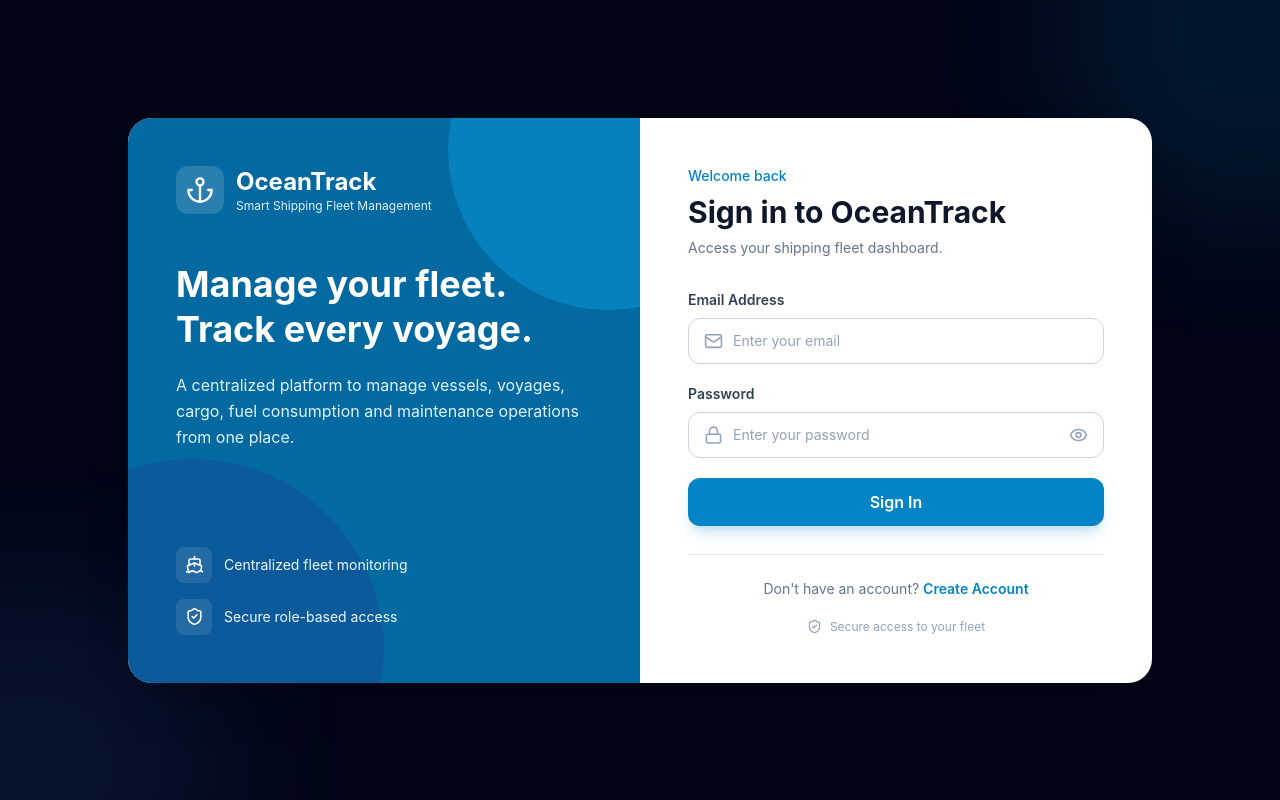
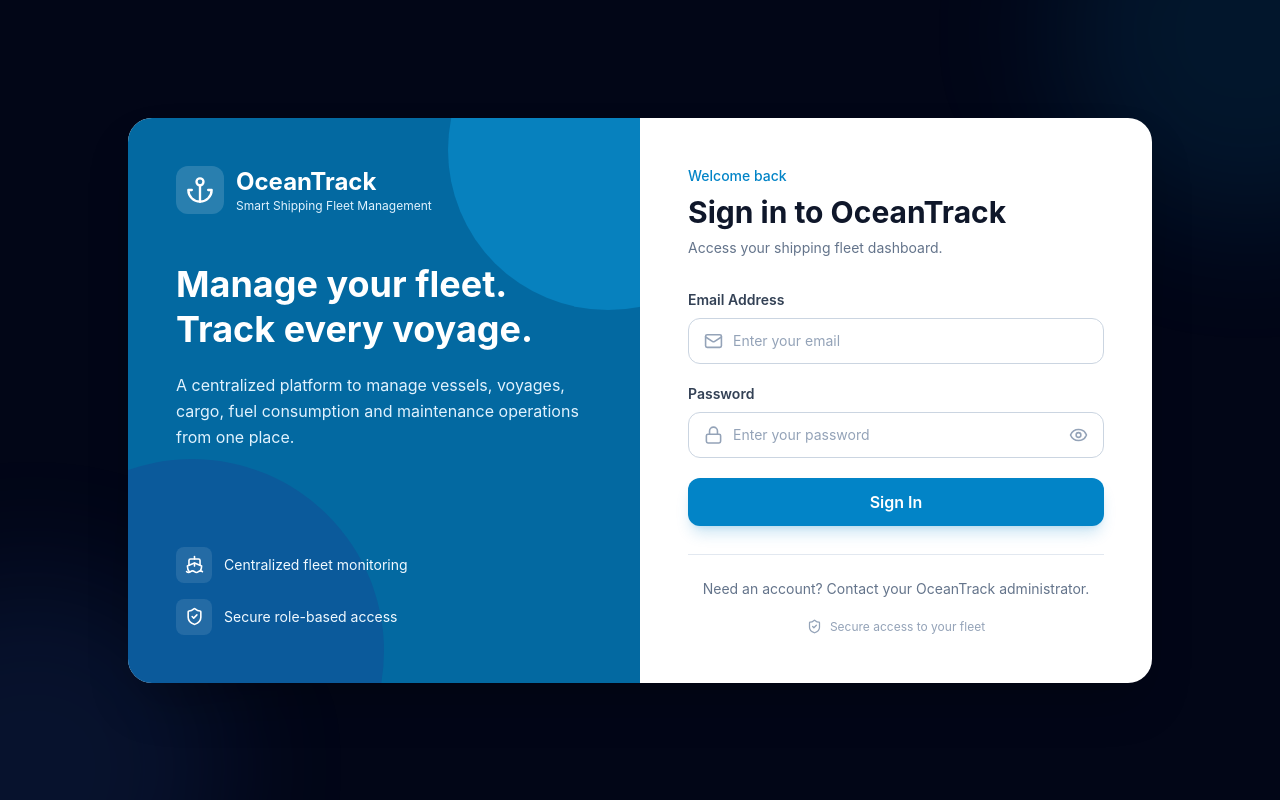
Before and after one commit to Rahul-ctrlN/OceanTrack-deploy, a React (Vite) app in the folder client/: page /login in a window 1280 px wide. Built offline with nearby package versions, Linux system fonts and the light colour scheme; no server answers.

Commit message:
Show admin-managed account creation on login

```diff
--- a/client/src/pages/Login.jsx
+++ b/client/src/pages/Login.jsx
@@ -1,5 +1,5 @@
 import { useState } from "react";
-import { Link, useNavigate } from "react-router-dom";
+import { useNavigate } from "react-router-dom";
 import {
   Anchor,
   Loader2,
@@ -181,10 +181,7 @@ export default function Login() {
 
           <div className="mt-7 pt-6 border-t border-slate-200 text-center">
             <p className="text-sm text-slate-500">
-              Don't have an account?{" "}
-              <Link to="/register" className="font-semibold text-sky-600 hover:text-sky-700 hover:underline">
-                Create Account
-              </Link>
+              Need an account? Contact your OceanTrack administrator.
             </p>
           </div>
 
```
